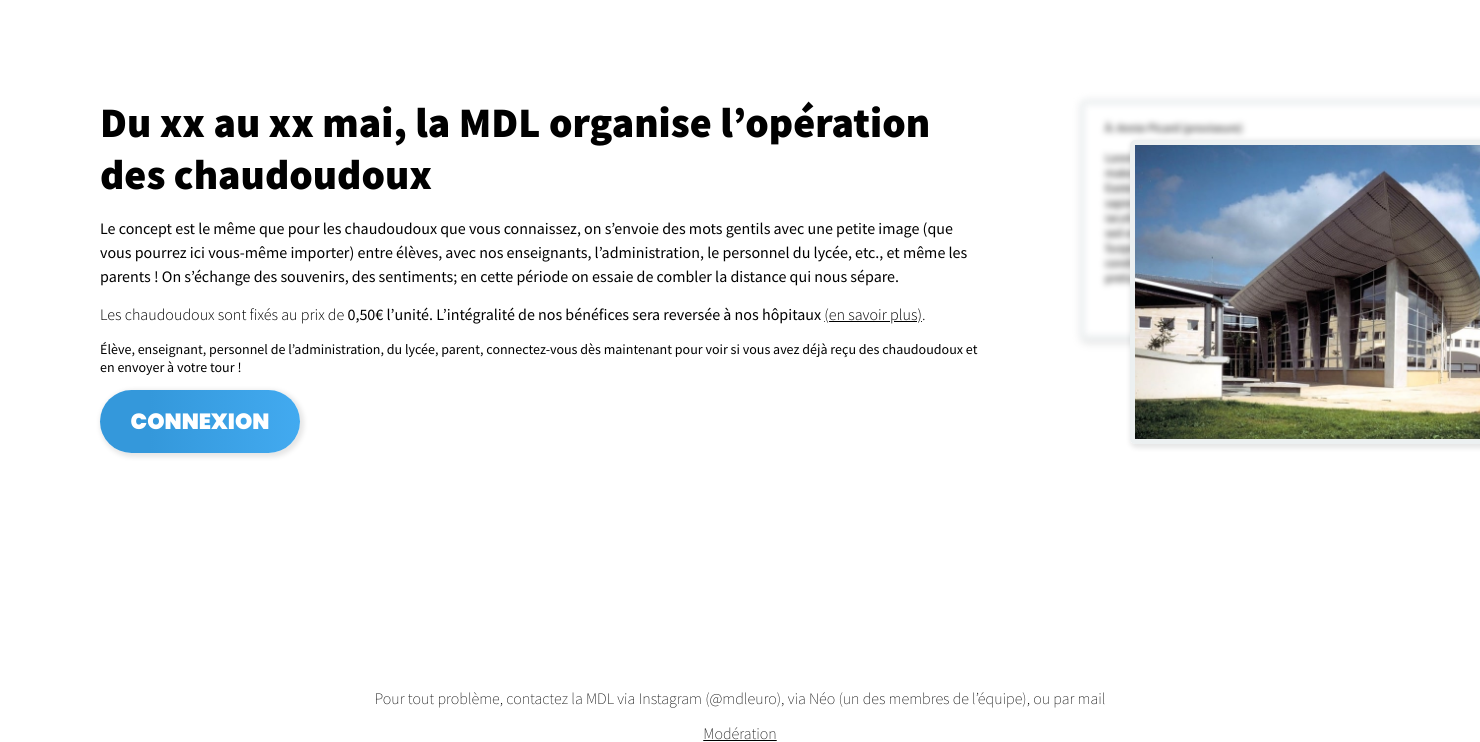
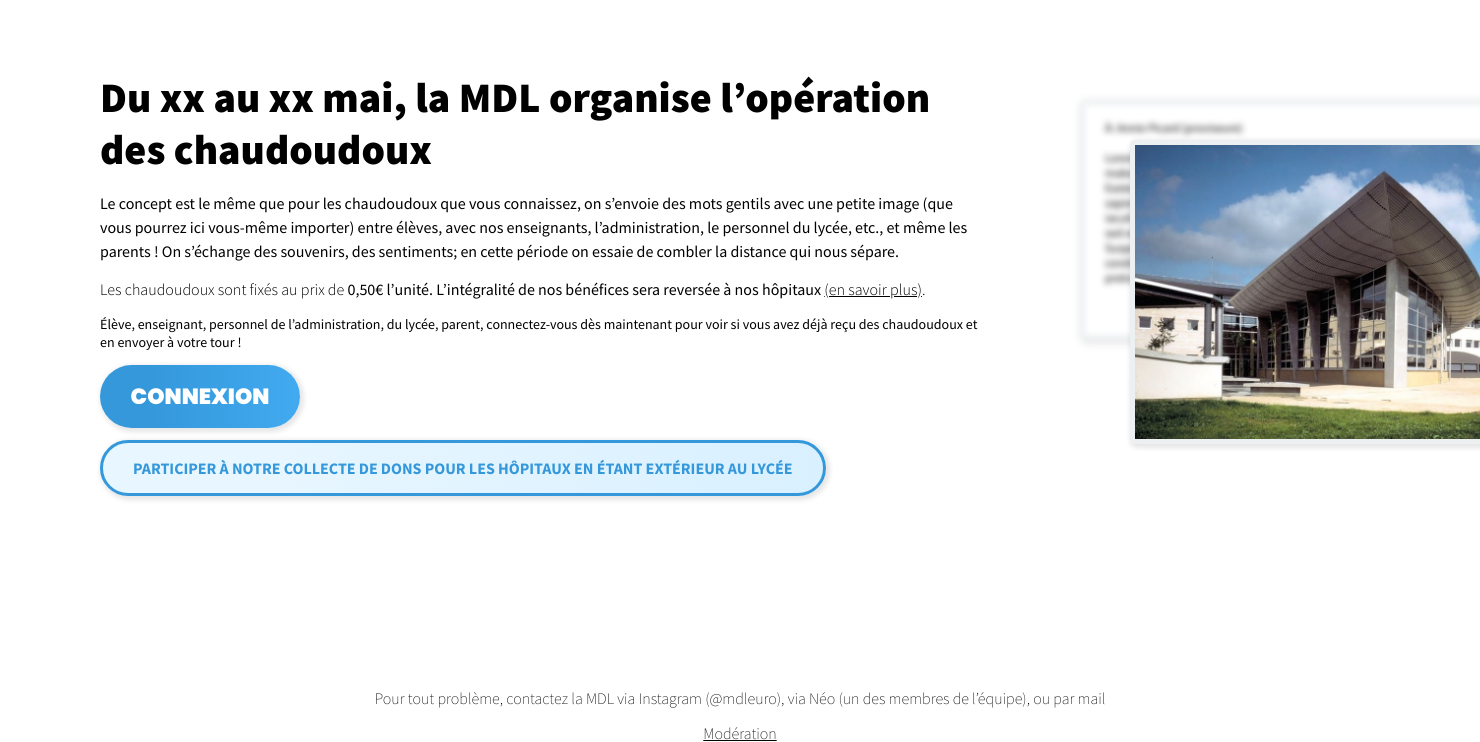
Before and after one commit to Jules02/chaudoudoux, a Symfony app: template templates/content/homepage.html.twig in a window 1480 px wide; the page is wider, and only the part inside the window is pictured. Shown: the part 172-914 px from the top of that part. Run offline with Twig, Linux system fonts and the light colour scheme; the template is opened without the code that fills it, so the values that code supplies are empty; some libraries are stand-ins or nearby versions.

Commit message:
Anonymous users can now contribute to the fundraising

```diff
--- a/public/css/homepage_style.css
+++ b/public/css/homepage_style.css
@@ -131,6 +131,24 @@ body{
     display: block;
     width: 200px;
     padding: 15px;
+
+    margin-bottom: 30px;
+}
+
+.dons-btn{
+    background: rgb(231,246,255);
+    background: linear-gradient(90deg, rgba(231,246,255,1) 25%, rgba(217,240,255,1) 100%);
+
+    border: 3px solid #3498DB;
+    border-radius: 50px;
+    box-shadow: 2px 2px 5px 2px rgba(0, 0, 0, 0.1);
+
+    color: #3498DB;
+    font-weight: 700;
+    font-size: 16px;
+    text-transform: uppercase;
+
+    padding: 15px 30px;
 }
 
 @media screen and (min-width: 840px) and (max-width: 1280px){
--- a/public/css/profil_style.css
+++ b/public/css/profil_style.css
@@ -83,7 +83,7 @@
 }
 
 .buy-credits-wrapper iframe{
-    height: 100px;
+    height: 75px;
 }
 
 .buy-credits-content{
--- a/templates/content/homepage.html.twig
+++ b/templates/content/homepage.html.twig
@@ -16,6 +16,7 @@
             <p class="price">Les chaudoudoux sont fixés au prix de <span>0,50€ l’unité. L’intégralité de nos bénéfices sera reversée à nos hôpitaux</span> <a href="#">(en savoir plus)</a>.</p>
             <p class="signin">Élève, enseignant, personnel de l’administration, du lycée, parent, connectez-vous dès maintenant pour voir si vous avez déjà reçu des chaudoudoux et en envoyer à votre tour !</p>
             <button class="signin-btn btn btn-blue" id="signin">Connexion</button>
+            <a href="https://www.helloasso.com/associations/maison%20des%20lyceens%20du%20lycee%20europeen/collectes/collecte-de-dons-de-la-mdl-pour-les-hopitaux" class="dons-btn">Participer à notre collecte de dons pour les hôpitaux en étant extérieur au lycée</a>
         </div>
 
         <div class="content-rightpart">
--- a/templates/content/profil.html.twig
+++ b/templates/content/profil.html.twig
@@ -25,8 +25,6 @@
         <button class="buy-btn btn btn-blue" id="buy-credits">Acheter des chaudoudoux</button>
         <a href="{{ path('app_logout') }}" class="logout-btn btn">Déconnexion</a>
 
-        <a href="{{ path('app_addCredits15') }}">Add</a>
-
         <div class="buy-credits-wrapper" id="buy-credits-wrapper">
             <div class="buy-credits-wrapperbis">
                 <button id="buy-credits-exit"></button>
@@ -38,6 +36,8 @@
                     <iframe id="haWidgetButton" src="https://www.helloasso.com/associations/maison-des-lyceens-du-lycee-europeen/paiements/achat-de-5-chaudoudoux/widget-bouton" style="border: none;"></iframe>
                     <p>Acheter 30 chaudoudoux</p>
                     <iframe id="haWidgetButton" src="https://www.helloasso.com/associations/maison-des-lyceens-du-lycee-europeen/paiements/achat-de-30-chaudoudoux/widget-bouton" style="border: none;"></iframe>
+                    <p>Vous avez aussi la possibilité de faire un don (montant libre)</p>
+                    <iframe id="haWidget" allowtransparency="true" src="https://www.helloasso.com/associations/maison%20des%20lyceens%20du%20lycee%20europeen/collectes/collecte-de-dons-de-la-mdl-pour-les-hopitaux/widget-bouton" style="width:100%;height:70px;border:none;"></iframe>
                 </div>
             </div>
         </div>
```
